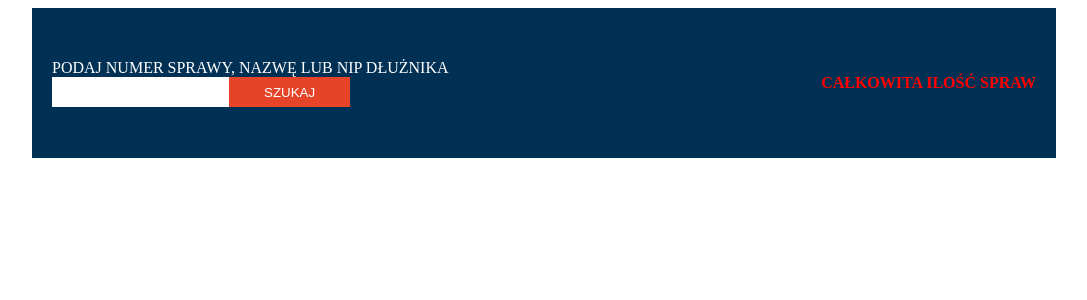
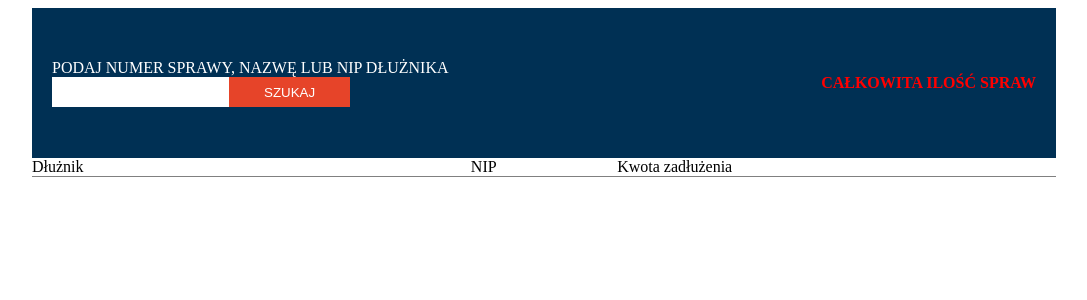
Before and after one commit to morawskiOZ/KRD_task, a React (Create React App) app: page / in a window 1280 px wide. Shown: the top 300 px of the page, without its empty margins (96-1183 px from the left). Built offline with nearby package versions, Linux system fonts and the light colour scheme; no server answers.

Commit message:
add basic List grid

```diff
--- a/src/components/App/App.tsx
+++ b/src/components/App/App.tsx
@@ -2,12 +2,14 @@ import React from "react"
 import Header from "../Header/Header"
 import { AppContextProvider } from "./../../context/context"
 import "./App.scss"
+import List from "../List/List"
 
 const App: React.FC = () => {
   return (
     <AppContextProvider>
       <div className="AppFrame">
         <Header />
+        <List />
       </div>
     </AppContextProvider>
   )
--- /dev/null
+++ b/src/components/List/List.scss
@@ -0,0 +1,6 @@
+.List {
+  display: grid;
+  grid-auto-flow: column;
+  grid-template-columns: 6fr 2fr 4fr 1fr 1fr;
+  border-bottom: 1px solid grey;
+}
--- /dev/null
+++ b/src/components/List/List.tsx
@@ -0,0 +1,31 @@
+import React, { useContext } from "react"
+import { AppContext } from "../../context/context"
+import { Actions } from "../../globalState/actions"
+import useAxios from "../../hooks/useAxios"
+import "./List.scss"
+
+const List: React.FC = () => {
+  const {
+    state: { isLoading, searchData, topDebtor },
+    dispatch
+  } = useContext(AppContext)
+
+  const { error, loading, data } = useAxios(
+    {
+      url: "http://rekrutacja-webhosting.it.krd.pl/api/Recruitment/GetTopDebts",
+      method: "GET"
+    },
+    null,
+    dispatch,
+    Actions.SAVE_TOP_DEBTOR_DATA
+  )
+  return (
+    <div className="List AppFrame-content">
+      <span className="List-name">Dłużnik</span>
+      <span className="List-NIP">NIP</span>
+      <span className="List-Value">Kwota zadłużenia</span>
+    </div>
+  )
+}
+
+export default List
--- a/src/context/context.tsx
+++ b/src/context/context.tsx
@@ -1,7 +1,8 @@
 import React, { useMemo, useReducer } from "react"
 import { reducer } from "../globalState/reducer"
+import { GlobalState } from "../globalState/types"
 
-const initialState: { isLoading?: boolean; searchData?: any } = {
+const initialState: GlobalState = {
   isLoading: false
 }
 
@@ -11,12 +12,12 @@ const AppContext = React.createContext({
 })
 
 const AppContextProvider = props => {
-  const [state, dispatch]: [any, any] = useReducer<any>(
+  const [state, dispatch]: [any, any] = useReducer(
     reducer,
-    initialState as any
+    initialState as GlobalState
   )
   const contextValue: {
-    state: { isLoading: boolean }
+    state: GlobalState
     dispatch: any
   } = useMemo(() => {
     return { state, dispatch }
--- a/src/globalState/actions.ts
+++ b/src/globalState/actions.ts
@@ -2,5 +2,6 @@ export enum Actions {
   START_LOADING = "START_LOADING",
   FINISH_LOADING = "FINISH_LOADING",
   SAVE_SEARCH_DATA = "SAVE_SEARCH_DATA",
-  SAVE_COUNTER_DATA = "SAVE_COUNTER_DATA"
+  SAVE_COUNTER_DATA = "SAVE_COUNTER_DATA",
+  SAVE_TOP_DEBTOR_DATA = "SAVE_TOP_DEBTOR_DATA",
 }
--- a/src/globalState/reducer.ts
+++ b/src/globalState/reducer.ts
@@ -10,6 +10,8 @@ export const reducer = (state, action) => {
       return { ...state, searchData: action.data }
     case Actions.SAVE_COUNTER_DATA:
       return { ...state, counterData: action.data }
+    case Actions.SAVE_TOP_DEBTOR_DATA:
+      return { ...state, topDebtor: action.data }
     default:
       return
   }
--- /dev/null
+++ b/src/globalState/types.ts
@@ -0,0 +1,5 @@
+export interface GlobalState {
+  isLoading?: boolean
+  searchData?: any
+  topDebtor?: any
+}
```
Also changed, not shown: src/components/App/List/List.tsx (deleted, +0 -11 lines), src/components/App/List/ListItem/ListItem.scss (deleted), src/components/List/ListItem/ListItem.scss (added), src/components/List/ListItem/ListItem.tsx (renamed from src/components/App/List/ListItem/ListItem.tsx).
